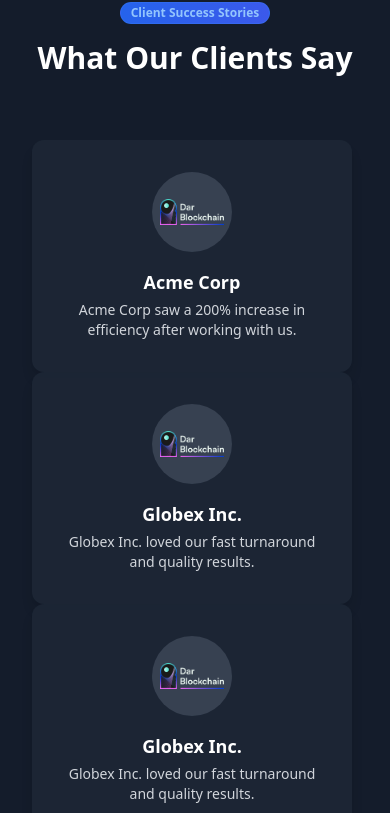
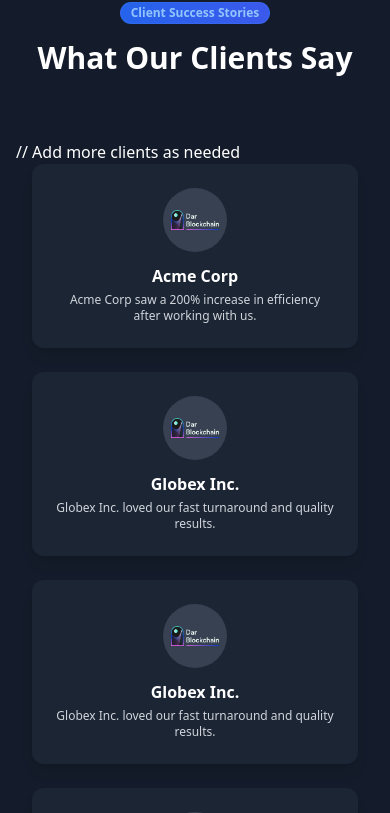
Before and after one commit to adammeg/dynamis, a Next.js app: page / in a window 390 px wide. Shown: the part 5227-6040 px from the top of the page. Built offline with nearby package versions, Linux system fonts and the light colour scheme.

Commit message:
test carousel

```diff
--- a/app/page.tsx
+++ b/app/page.tsx
@@ -474,6 +474,8 @@ export default function HomePage() {
 
             {/* Carousel of client logos and testimonials */}
             <Carousel>
+                // Add more clients as needed
+              <div className="grid grid-cols-1 sm:grid-cols-2 md:grid-cols-3 lg:grid-cols-6 gap-6 w-full px-4">
                 {[
                   {
                     name: "Acme Corp",
@@ -509,19 +511,20 @@ export default function HomePage() {
                 ].map((client, idx) => (
                   <div
                     key={idx}
-                  className="flex flex-col items-center bg-gray-800/80 rounded-xl shadow-lg p-8 mx-4 min-w-[260px] max-w-xs"
+                    className="flex flex-col items-center bg-gray-800/80 rounded-xl shadow-lg p-6 min-w-0"
                   >
-                  <div className="flex items-center justify-center h-20 w-20 rounded-full bg-gray-700 mb-4 overflow-hidden">
+                    <div className="flex items-center justify-center h-16 w-16 rounded-full bg-gray-700 mb-3 overflow-hidden">
                       <img
                         src={client.logo}
                         alt={client.name + " logo"}
-                      className="h-16 w-16 object-contain"
+                        className="h-12 w-12 object-contain"
                       />
                     </div>
-                  <div className="text-lg font-bold text-white mb-1">{client.name}</div>
-                  <div className="text-gray-300 text-center text-sm">{client.description}</div>
+                    <div className="text-base font-bold text-white mb-1 text-center">{client.name}</div>
+                    <div className="text-gray-300 text-center text-xs">{client.description}</div>
                   </div>
                 ))}
+              </div>
             </Carousel>
 
           </div>
```
Lines whose indentation alone changed are shown as unchanged.
